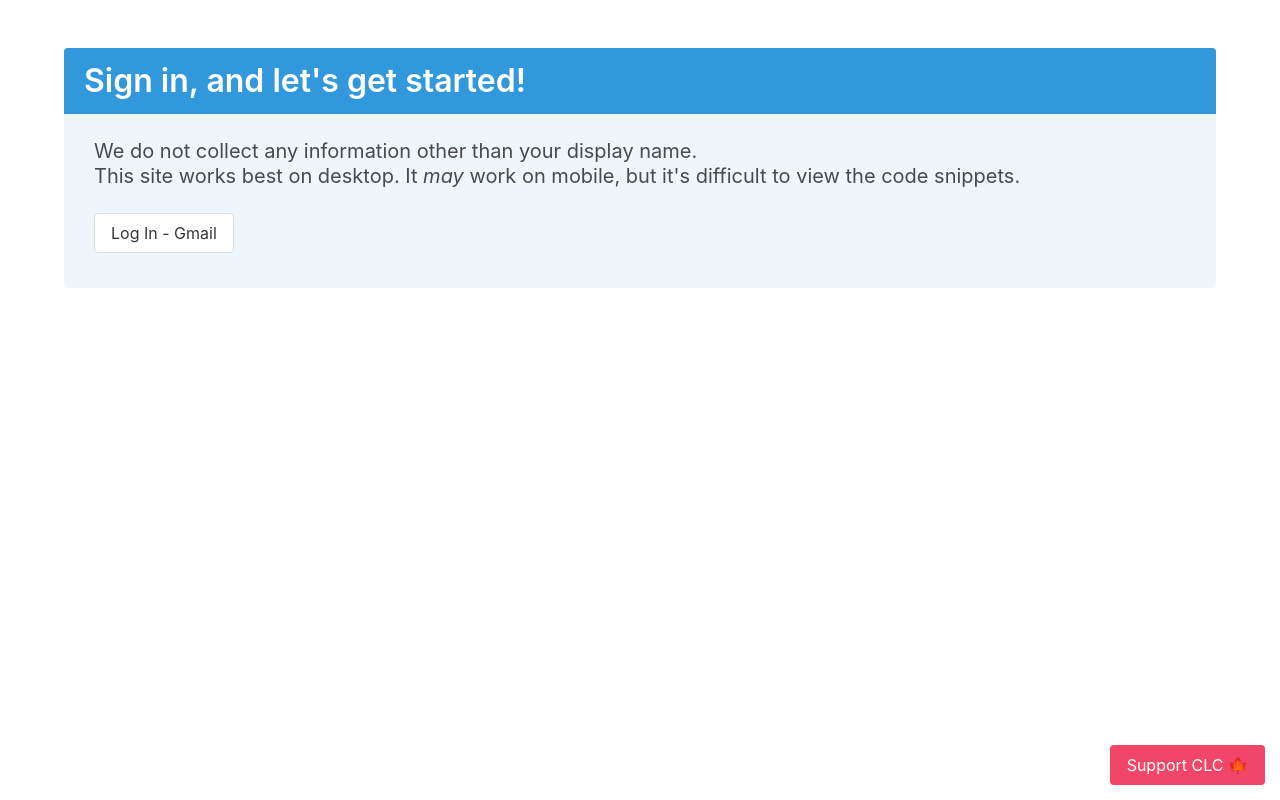
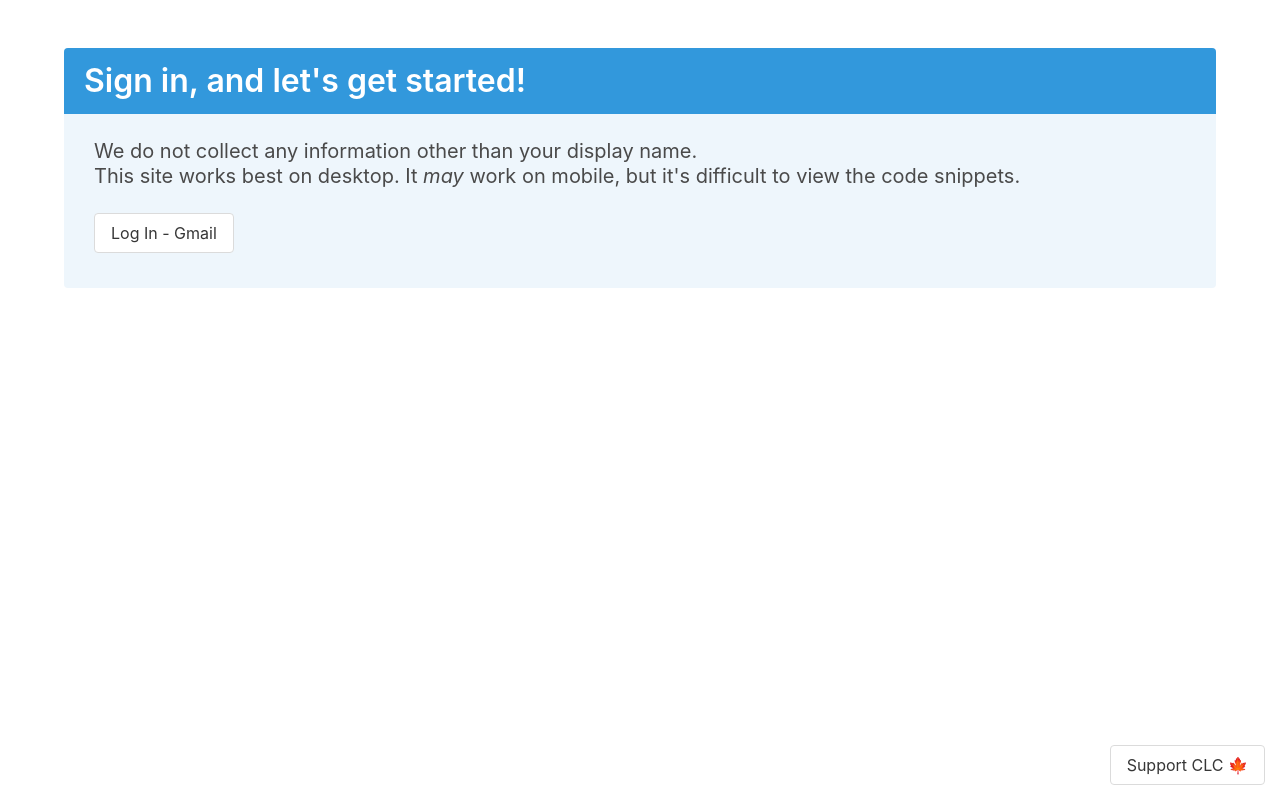
Before and after one commit to kewbish/dih, a Vue app: page /#/login in a window 1280 px wide. Built offline with nearby package versions, Linux system fonts and the light colour scheme; no server answers; what vue-showdown would draw is missing.

Commit message:
Add chunk sizing

```diff
--- a/src/App.vue
+++ b/src/App.vue
@@ -21,7 +21,7 @@
     <div class="fixed-right-bottom">
       <a
         href="https://canadalearningcode.secure.nonprofitsoapbox.com/clc-donate"
-        class="button is-danger"
+        class="button is-danger-dark"
       >Support CLC 🍁</a>
     </div>
   </div>
--- a/vue.config.js
+++ b/vue.config.js
@@ -3,7 +3,9 @@ module.exports = {
     configureWebpack: {
         optimization: {
             splitChunks: {
-                chunks: 'all'
+                chunks: 'all',
+                minSize: 10000,
+                maxSize: 250000,
             }
         }
     }
```
